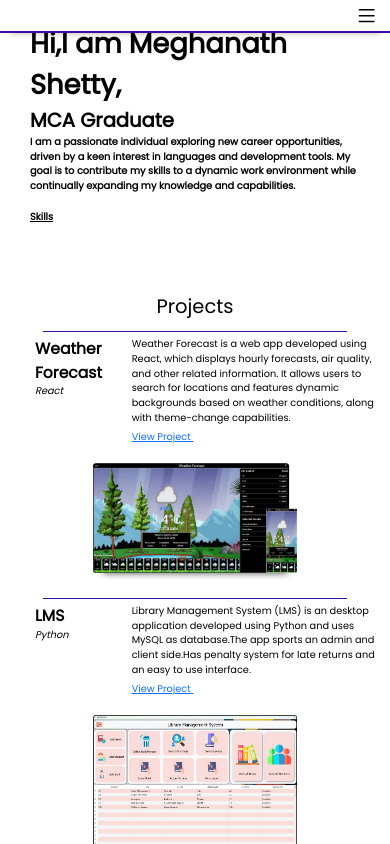
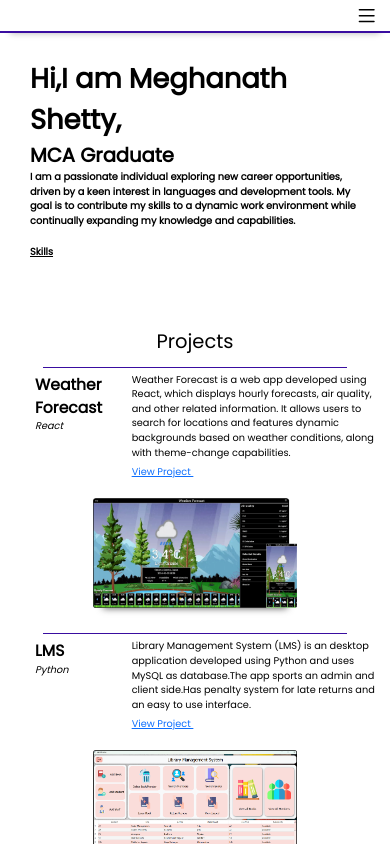
Before and after one commit to MeghanathShetty/Portfolio, a Next.js app: page / in a window 390 px wide. Shown: the top 844 px of the page. Built offline with nearby package versions, Linux system fonts and the light colour scheme; some icons are missing.

Commit message:
adjusted top padding for home for mobile screen

```diff
--- a/styles/midPart.css
+++ b/styles/midPart.css
@@ -91,6 +91,10 @@
 
   @media (max-width: 1000px)
   {
+    .home{
+        padding-top: 10%;
+    }
+
     .home-part1{
         padding: 20px;
     }
```
